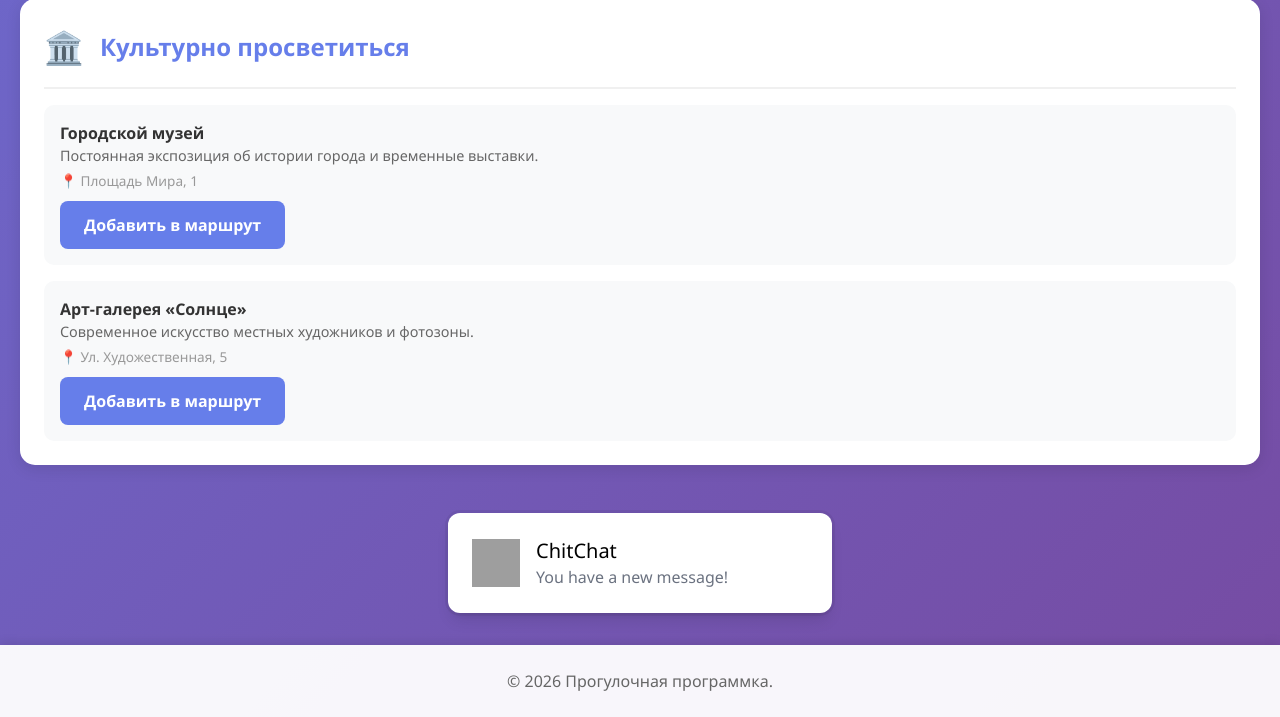
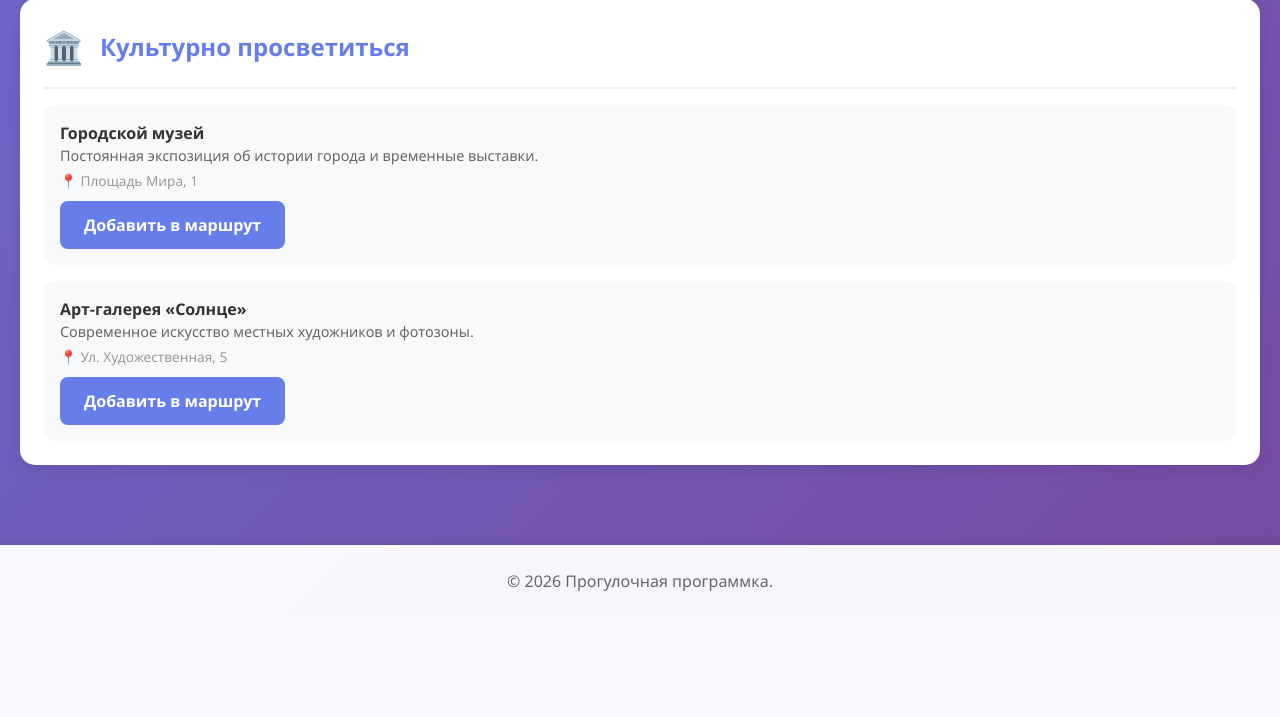
Before and after one commit to Glebosh/Miet_Travels, a Django app: page /travels/ in a window 1280 px wide. Shown: the part 1799-2516 px from the top of the page. After the commit the page ends 2390 px from the top, so only its background shows below. Run offline with Django 5.2, Linux system fonts and the light colour scheme; some libraries are stand-ins or nearby versions; grey boxes are pictures that could not be loaded.

Commit message:
remove unnes line

```diff
--- a/travels/templates/travels/index.html
+++ b/travels/templates/travels/index.html
@@ -129,14 +129,6 @@
         </div>
     </div>
 </div>
-
-<div class="mx-auto flex max-w-sm items-center gap-x-4 rounded-xl bg-white p-6 shadow-lg outline outline-black/5 dark:bg-slate-800 dark:shadow-none dark:-outline-offset-1 dark:outline-white/10">
-  <img class="size-12 shrink-0" src="/img/logo.svg" alt="ChitChat Logo" />
-  <div>
-    <div class="text-xl font-medium text-black dark:text-white">ChitChat</div>
-    <p class="text-gray-500 dark:text-gray-400">You have a new message!</p>
-  </div>
-</div>
 {% endblock %}
 
 {% block extra_js %}{% endblock %}
```
